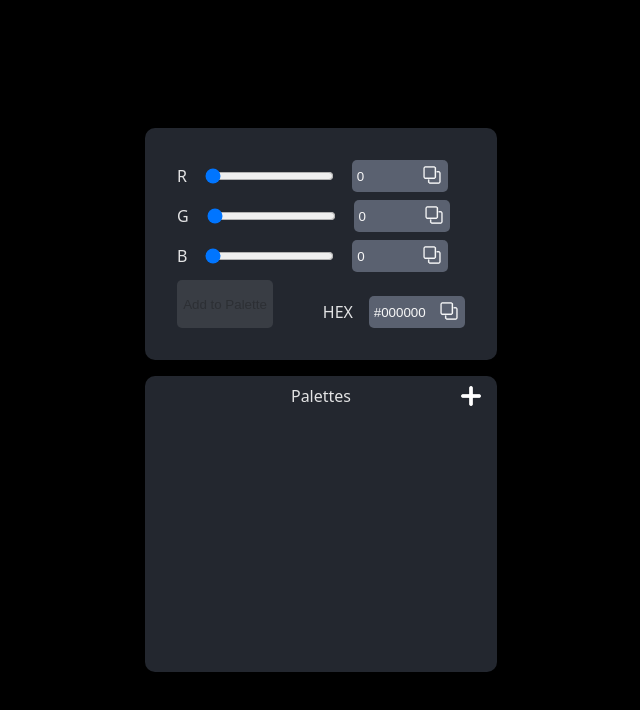
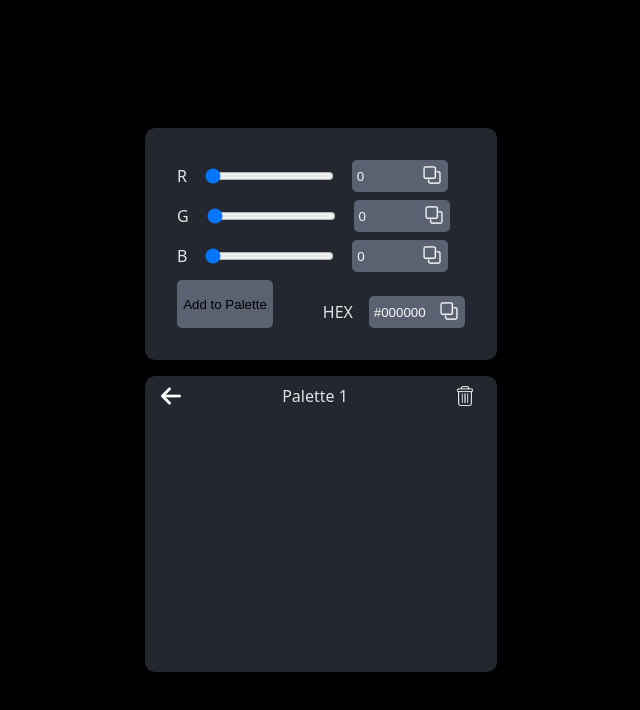
Before and after one commit to andrec2709/colorpicker-react, a React (Vite) app: page / in a window 1280 px wide. Both pictures are taken after a click on the button 790 px from the left and 396 px from the top of the page. Shown: the top 710 px of the page, without its empty margins (319-959 px from the left). Built offline with nearby package versions, Linux system fonts and the light colour scheme.

Commit message:
Added palettes, saved colors, and more

```diff
--- a/src/App.css
+++ b/src/App.css
@@ -185,9 +185,18 @@
   margin-left: auto;
 }
 
-#add-btn > img, #back-btn > img {
+#add-btn > img, #back-btn > img, #palette-delete > img {
   width: 20px;
   filter: invert();
+}
+
+#palette-delete {
+  display: flex;
+  align-items: center;
+  justify-content: center;
+  border: none;
+  background-color: unset;
+  margin-left: auto;
 }
 
 #palettes-list {
--- a/src/App.jsx
+++ b/src/App.jsx
@@ -15,6 +15,7 @@ import Palette from './components/Palette';
 import PaletteDetailView from './components/PaletteDetailView';
 import { usePalette } from './contexts/PaletteContext';
 import { ColorItem } from './components/ColorItem';
+import { useToolTip } from './contexts/ToolTipContext';
 
 // Exercise:
 // Make a simple colorpicker app.
@@ -22,6 +23,8 @@ import { ColorItem } from './components/ColorItem';
 
 export default function ColorPickerApp() {
   const { selectedPalette, palettesData, selectPalette, updatePalettesData } = usePalette();
+  const { showMessage } = useToolTip();
+
   const palettes = palettesData.map(palette => <Palette paletteData={palette} key={palette.id} />);
 
   const colorItems = [];
@@ -101,11 +104,17 @@ export default function ColorPickerApp() {
 
   function handleAddColor() {
     if (selectedPalette === null) {
+      showMessage('Please select a palette first', 'fail');
+      return;
+    }
+
+    if (isNaN(red) || isNaN(green) || isNaN(blue) || red === "" || green === "" || blue === "") {
+      showMessage('Not a valid color!', 'fail');
       return;
     }
 
     const colorToAdd = [red, green, blue, hex];
-    const colorId = `R${red}G${green}B${blue}${Object.keys(selectedPalette.colors).length.toString(10).padStart('4', '0000')}`;
+    const colorId = `R${red.toString(10)[0]}G${green.toString(10)[0]}B${blue.toString(10)[0]}${Object.keys(selectedPalette.colors).length.toString(10).padStart(4, '0000')}`;
 
     selectedPalette.colors[colorId] = colorToAdd;
 
@@ -113,10 +122,40 @@ export default function ColorPickerApp() {
       return palette;
     });
 
+    console.log(selectedPalette)
+    console.log(palettesData)
     updatePalettesData(updatedPalettes);
 
   }
 
+  function handleAddPalette() {
+    const newPalette = {
+      name: `Palette ${Object.keys(palettesData).length + 1}`,
+      id: `PLT${(Object.keys(palettesData).length + 1).toString(10).padStart(4, '0000')}`,
+      colors: {}
+    };
+
+    palettesData.push(newPalette)
+    const newPalettesData = palettesData;
+
+    selectPalette(newPalette);
+    updatePalettesData(newPalettesData);
+
+  }
+
+  function handleDeletePalette() {
+
+    if (selectedPalette === null){
+      return;
+    }
+
+    const updatedPalettes = palettesData.filter(palette => palette.id !== selectedPalette.id);
+
+    selectPalette(null);
+
+    updatePalettesData(updatedPalettes);
+
+  }
 
   return (
     <>
@@ -149,8 +188,11 @@ export default function ColorPickerApp() {
             <img src="/arrow.png" alt="go back" />
           </button>
           <p>{selectedPalette?.name ?? 'Palettes'}</p>
-          <button id="add-btn" style={{ visibility: `${selectedPalette === null ? 'visible' : 'hidden'}` }}>
+          <button id="add-btn" style={{ display: `${selectedPalette === null ? 'flex' : 'none'}` }} onClick={handleAddPalette}>
             <img src="/add.png" alt="new palette" />
+          </button>
+          <button id='palette-delete' style={{ display: `${selectedPalette === null ? 'none' : 'flex'}` }} onClick={handleDeletePalette}>
+            <img src="/delete.png" alt="delete palette" />
           </button>
         </Header>
         <PalettesListView
@@ -159,7 +201,7 @@ export default function ColorPickerApp() {
           {palettes}
         </PalettesListView>
         <PaletteDetailView
-        style={{display: `${selectedPalette === null ? 'none' : 'flex'}`}}
+          style={{ display: `${selectedPalette === null ? 'none' : 'flex'}` }}
         >
           {colorItems}
         </PaletteDetailView>
--- a/src/components/ColorItem.jsx
+++ b/src/components/ColorItem.jsx
@@ -18,38 +18,14 @@ export const ColorItem = ({ previewColor, colorId }) => {
     }
 
     function handleRemoveColor() {
-        // delete selectedPalette['colors'][colorId];
-        // const newobj = JSON.parse(JSON.stringify(palettesData));
-        // updatePalettesData(newobj);
-        // updatePalettesData(prevData => {
-        //     console.log("HERE")
-        //     return prevData;
-            // const updatedPalettes = prevData.map(palette => {
-            //     if (palette.id === selectedPalette.id) {
-            //         const newColors = { ...palette.colors };
-
-            //         delete newColors[colorId];
-
-            //         return {
-            //             ...palette,
-            //             colors: newColors
-            //         }
-            //     }
-
-            //     return palette;
-            // });
-            // console.log(updatedPalettes)
-            // return {...updatedPalettes};
-        // });
-
         const updatedPalettes = palettesData.map(palette => {
             if (palette.id === selectedPalette.id) {
-                const newColors = palette.colors;
-                delete newColors[colorId];
+                const colors = palette.colors;
+                delete colors[colorId];
 
                 return {
                     ...palette,
-                    newColors
+                    colors
                 }
             }
 
```
